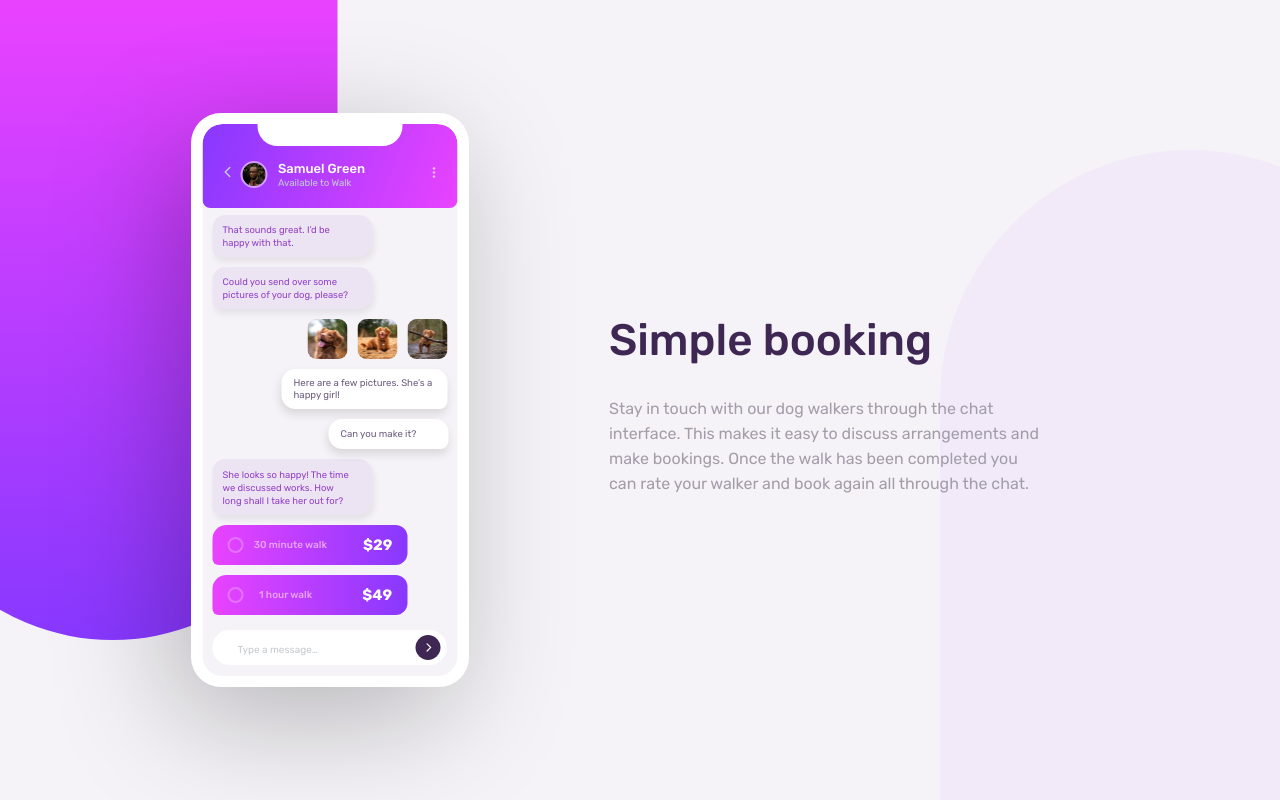
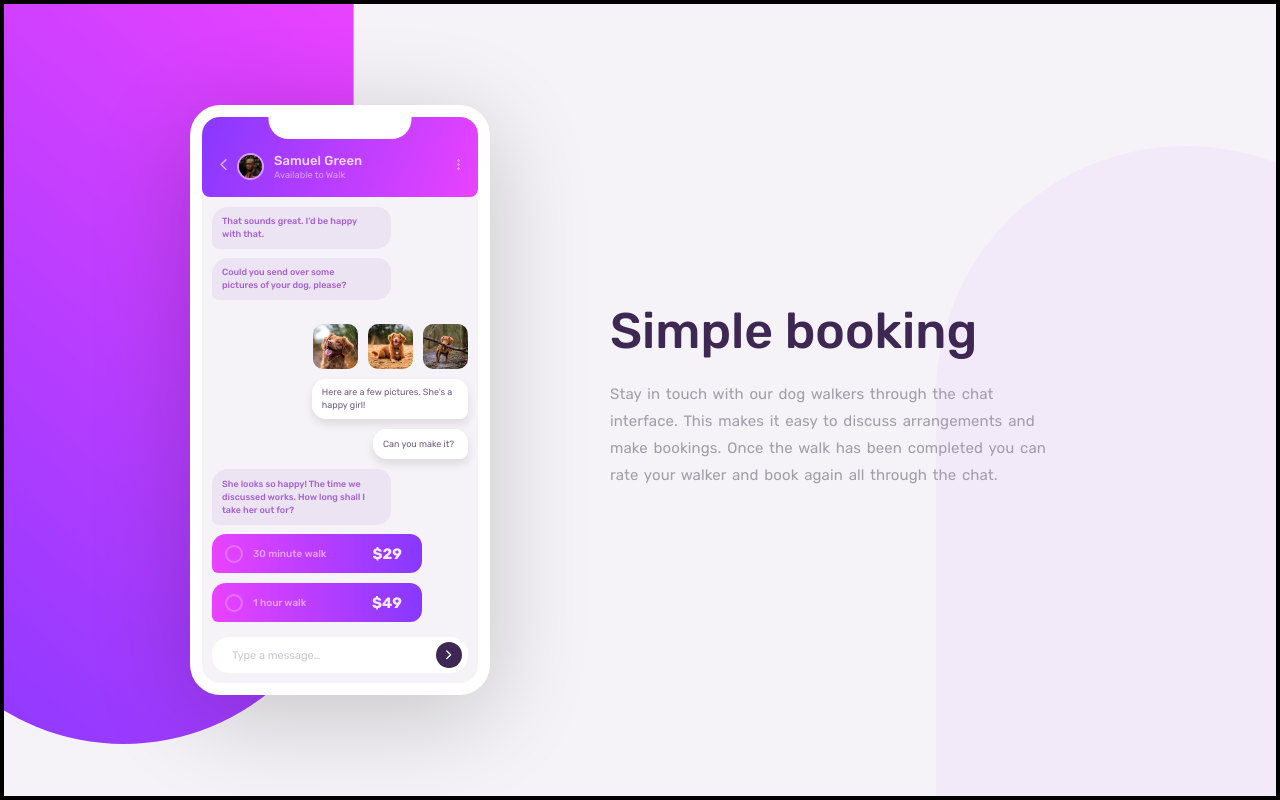
Before and after one commit to Eduardo347387/Chat-app-CSS-illustration, a plain HTML site: page index.html in a window 1280 px wide. Drawn offline with nearby package versions, Linux system fonts and the light colour scheme.

Commit message:
Correccion de html y css

```diff
--- a/css/style.scss
+++ b/css/style.scss
@@ -29,100 +29,101 @@
     --Very_Light_Magenta: hsl(289, 100%, 72%);
 
 }
-
+html{
+    font-size: 62.5%;
+}
 *{
     margin: 0;
     padding: 0;
     box-sizing: border-box;
-}
-
-#elemento-a-ocultar {
-    display: none;
+    transition: all 0.4s ease-in-out;
 }
 
 body{
     font-family: 'Rubik', sans-serif;
 }
 
-main{
+.container{
+    overflow: hidden;
     position: relative;
-    .container{
     display: flex;
     flex-direction: column;
     justify-content: center;
     align-items: center;
+    min-height: 100vh;
     background: var(--Light_Grayish_Violet);
-        .decoration{
+    padding: 7rem 2rem 3rem 2rem;
+    .decoration-top{
         position: absolute;
         top: 0;
         left: 0;
-            background-image: linear-gradient(180deg, var(--Light_Magenta),var(--Light_Violet));
-            width: 220px;
-            height: 570px;
-            border-bottom-right-radius: 260px;
+        background-image: linear-gradient(220deg, var(--Light_Magenta),var(--Light_Violet));
+        width: 19.4rem;
+        height: 54.5rem;
+        border-bottom-right-radius: 26rem;
         z-index: 0;
     }
 
-        .content-phone{
+    .container-phone{
         position: relative;
-            width: 278px;
-            height: 574px;
+        overflow: hidden;
+        width: 28.5rem;
+        height: 59rem;
+        padding: 1.2rem;
         background: var(--White);
-            box-shadow: -18px 30px 120px rgba(0, 0, 0, 0.26);
+        box-shadow: 0rem 2rem 10rem rgba(0, 0, 0, 0.20);
+        border-radius: 3.05rem;
         z-index: 1;
-            margin-top: 70px;
-            overflow: hidden;
-            border-radius: 30px;
-            .pestana{
+
+        .display-barra{
             position:absolute;
-                top: 10px;
+            top:1rem;
             left: 50%;
             transform: translateX(-50%);
-                width: 145px;
-                height: 23px;
+            width: 14.3rem;
+            height: 2.4rem;
             background: var(--White);
-                border-bottom-left-radius: 20px;
-                border-bottom-right-radius: 20px;
-                z-index: 3;
+            border-bottom-left-radius: 2rem;
+            border-bottom-right-radius: 2rem;
+            z-index: 6;
         }
-            .phone{
+
+        .display-phone{
             overflow: hidden;
             position: relative;
-                top: 50%;
-                left: 50%;
-                transform: translate(-50%,-50%);
-                border-radius: 20px;
-                width: 255px;
-                height: 552px;
+            border-radius: 1.8rem;
+            width: 100%;
+            height: 100%;
             .header-phone{
                 position: relative;
                 display: flex;
-                    padding-top: 16px;
-                    justify-content: center;
+                padding: 1.8rem 1.3rem 0 1.3rem;
                 width: 100%;
-                    height: 84px;
-                    border-top-left-radius: 20px;
-                    border-top-right-radius: 20px;
-                    border-bottom-left-radius: 8px;
-                    border-bottom-right-radius: 8px;
+                height: 8rem;
+                border-bottom-left-radius: 0.8rem;
+                border-bottom-right-radius: 0.8rem;
                 background-image: linear-gradient(-70deg, var(--Light_Magenta),var(--Light_Violet));
                 z-index: 5;
                 .header-content{
+                    position: relative;
                     display: flex;
                     align-items: center;
+                    width: 100%;
                     .chevron-button{
-                            margin-right: 5px;
+                        margin-right: 0.5rem;
                         ion-icon{
-                                font-size: 16px;
-                                color: var(--Grayish_Blue);
+                            font-size: 1.7rem;
+                            color: var(--White);
+                            opacity: 0.6;
                         }
                     }
                     .avatar{
-                            margin-right: 10px;
+                        overflow: hidden;
+                        margin-right: 1rem;
                         position: relative;
-                            width: 27px;
-                            height: 27px;
-                            border: 2px solid var(--Pale_Violet);
+                        width: 2.7rem;
+                        height: 2.7rem;
+                        border: 0.2rem solid var(--Pale_Violet);
                         border-radius: 50%;
                         img{
                             position: absolute;
@@ -131,147 +132,147 @@ main{
                             width: 100%;
                             height: 100%;
                             object-fit: cover;
-                                border-radius: 50%;
+
                         }
                     }
                     .content-name{
-                            margin-right: 62px;
-
                         display: flex;
-                            gap: 1px;
+                        row-gap: 0.1rem;
                         flex-direction: column;
-                            h4{
-
-                                font-size: 13px;
+                        flex: 1;
+                        h1{
+                            letter-spacing: 0.01rem;
+                            font-size: 1.3rem;
                             font-weight: 500;
                             color: var(--White);
+                            opacity: 0.8;
                         }
                         span{
-
-                                font-size: 0.6rem;
+                            font-size: 0.93rem;
                             font-weight: 400;
-                                color: var(--Grayish_Blue);
+                            color: var(--Pale_Violet);
                         }
                     }
                     .ellipsis-button{
-                            font-size: 13px;
+                        font-size: 1.3rem;
                         color: var(--White);
+                        opacity: 0.8;
                     }
                 }
             }
 
 
-                .content-body{
+            .body-phone{
+                display: flex;
+                flex-direction: column;
                 z-index: 4;
                 position: absolute;
-                    transform: translateY(-10px);
+                transform: translateY(-1rem);
                 background: var(--Light_Grayish_Violet);
-                    padding-top: 17px;
-                    padding-left: 10px;
-                    padding-right: 10px;
+                padding-top: 2rem;
+                padding-left: 1rem;
+                padding-right: 1rem;
                 width: 100%;
                 height: 100%;
                 .chat-bubble-a{
                     display: flex;
                     align-items: center;
-                        box-shadow: 2px 5px 6px rgba(0, 0, 0, 0.066);
                     background-color: hsla(276, 55%, 52%, 0.091);
-                        width: 160px;
-                        height: 42px;
-                        margin-bottom: 10px;
-                        padding: 5px 20px 5px 10px;
-                        border-top-left-radius: 13px;
-                        border-top-right-radius: 14px;
-                        border-bottom-left-radius: 8px;
-                        border-bottom-right-radius: 15px;
+                    max-width: 22rem;
+                    width: 70%;
+                    height: 4.2rem;
+                    margin-bottom: 0.9rem;
+                    padding: 0.5rem 2rem 0.5rem 1rem;
+                    border-top-left-radius: 1.6rem;
+                    border-top-right-radius: 1.4rem;
+                    border-bottom-left-radius: 0.7rem;
+                    border-bottom-right-radius: 1.5rem;
                     p{
-                        font-size: 0.59rem;
-                        line-height: 13px;
+                        font-size: 0.9rem;
+                        font-weight: 500;
+                        line-height: 1.3rem;
                         color: var(--Moderate_Violet);
+                        opacity: 0.8;
                     }
                     &:nth-child(6){
-                        height: 56px;
+                        height: 5.6rem;
                     }
                 }
-                    .content-imgs{
-
+                .box-imgs{
+                    align-self: flex-end;
                     display: flex;
-                        justify-content: flex-end;
-                        margin-bottom: 10px;
+                    column-gap: 1rem;
+                    margin-top: 1.5rem;
+                    margin-bottom: 1rem;
                     img{
-
-                            margin-left: 10px;
-                            width: 40px;
-                            border-radius: 9px;
+                        width: 4.5rem;
+                        border-radius: 1rem;
                     }
                 }
                 .chat-bubble-b{
+                    align-self: flex-end;
                     position: relative;
-                        width: 166px;
-                        height: 40px;
+                    max-width: 20rem;
+                    width: 61%;
+                    height: 4rem;
                     display: flex;
                     align-items: center;
-                        padding: 0 4px 0 12px;
-                        border-top-left-radius: 14px;
-                        border-top-right-radius: 13px;
-                        border-bottom-left-radius: 14px;
-                        border-bottom-right-radius: 8px;
-                        margin-bottom: 10px;
-                        transform: translateX(69px);
+                    padding: 0 0.6rem 0 1rem;
+                    border-top-left-radius: 1.4rem;
+                    border-top-right-radius: 1.3rem;
+                    border-bottom-left-radius: 1.4rem;
+                    border-bottom-right-radius: 0.8rem;
+                    margin-bottom: 1rem;
                     background: var(--White);
-                        box-shadow: -1px 5px 10px rgba(0, 0, 0, 0.123);
+                    box-shadow: 0 0.5rem 1rem rgba(0, 0, 0, 0.10);
                     p{
-                        line-height: 12px;
-                        text-align: left;
-                        font-size: 0.6rem;
+                        line-height: 1.3rem;
+                        font-size: 0.9rem;
                         color: var(--Desaturated_Dark_Violet);
                     }
                     &:nth-child(5){
-                            width: 120px;
-                            height: 30px;
-                            transform: translateX(116px);
+                        max-width: 9.5rem;
+                        width: 39%;
+                        height: 3rem;
+
                     }
-
                 }
                 .content-opcion{
                     .option-bubble{
                         display: flex;
                         align-items: center;
-                            justify-content: center;
-                            width:  195px;
-                            height: 40px;
-                            border-top-right-radius: 12px;
-                            border-bottom-right-radius: 12px;
-                            border-top-left-radius: 14px;
-                            border-bottom-left-radius: 6px;
+                        padding-left: 1.3rem;
+                        width:  82%;
+                        height: 3.9rem;
+                        border-top-right-radius: 1.2rem;
+                        border-bottom-right-radius: 1.2rem;
+                        border-top-left-radius: 1.4rem;
+                        border-bottom-left-radius: 0.6rem;
                         background-image: linear-gradient(90deg, var(--Light_Magenta),var(--Light_Violet));
-                            margin-bottom: 10px;
-                            color: var(--White);
+                        margin-bottom: 1rem;
                         .circle{
                             border-radius: 50%;
-                                width: 16px;
-                                height: 16px;
-                                border: 2px solid var(--Very_Light_Magenta);
-                                margin-right: 10px;
+                            width: 1.8rem;
+                            height: 1.8rem;
+                            border: 0.2rem solid var(--Very_Light_Magenta);
+                            margin-right: 1rem;
                         }
                         .description{
-                                margin-right: 36px;
-                                font-size: 10px;
+                            flex: 1;
+                            font-size: 1rem;
                             color: hsl(289, 83%, 80%);
                             font-weight: 500;
                         }
                         .price{
-                                font-size: 15px;
 
+                            padding-right: 2rem;
+                            font-size: 1.5rem;
+                            font-weight: 700;
+                            color: var(--White);
+                            opacity: 0.9;
                         }
                         &:nth-child(2){
-                                margin-bottom: 15px;
-                                .circle{
-                                    margin-right: 15px;
-                                }
-                                .description{
-                                    margin-right: 50px;
-                                }
+                            margin-bottom: 1.5rem;
                         }
                     }
                 }
@@ -279,27 +280,28 @@ main{
                     display: flex;
                     align-items: center;
                     background-color: var(--White);
-                        width: 234px;
-                        height: 35px;
+                    width: 100%;
+                    height: 3.6rem;
                     border-radius: 17px;
                     color: var(--Grayish_Blue);
+
                     span{
-                            margin-right: 98px;
-                            font-size: 10px;
-                            margin-left: 25px;
-                            margin-top: 4px;
+                        flex: 1;
+                        font-size: 1.1rem;
+                        padding: 0 9.5rem 0 2rem;
                     }
                     button{
                         background: var(--Very_Dark_Desaturated_Violet);
                         border-radius: 50%;
                         border: none;
-                            width: 25px;
-                            height: 25px;
+                        width: 2.6rem;
+                        height: 2.6rem;
                         display: flex;
                         justify-content: center;
                         align-items: center;
+                        margin-right: 0.6rem;
                         ion-icon{
-                                font-size: 0.8rem;
+                            font-size: 1.35rem;
                             color: var(--White);
 
                         }
@@ -308,72 +310,95 @@ main{
             }
         }
     }
-        .content-text{
+    .box-texts{
         display: flex;
         flex-direction: column;
         justify-content: center;
-            align-items: center;
         h1{
             text-align: center;
-                margin-top: 70px;
+            margin-top: 6rem;
             color:var(--Very_Dark_Desaturated_Violet);
-                font-size: 38px;
+            font-size: 3.6rem;
             font-weight: 500;
         }
         p{
+            margin-top: 1.6rem;
+            margin-bottom: 1rem;
             max-width: 480px;
-                padding: 0 40px;
-                line-height: 25px;
-                font-size: 15px;
+            padding: 0 3.5rem;
+            line-height: 2.3rem;
+            font-size: 1.3rem;
             color: var(--Dark_Grayish_Violet);
-                margin-top: 30px;
-                margin-bottom: 60px;
             text-align: center ;
         }
 
     }
+
+}
+
+@media(min-width:426px){
+    html{
+        font-size: 69%;
+    }
+    .container{
+        .container-phone{
+            max-width: 40rem;
+            width: 72%;
+
+        }
+        .box-texts{
+            h1{
+                font-size: 4.4rem;
+            }
+            p{
+                padding-right: 4rem;
+                letter-spacing: 0.01rem;
+                font-size: 1.5rem;
             }
         }
 
-@media (min-width:1000px){
-    main{
+    }
+}
+
+@media (min-width:825px){
+    html{
+        font-size: 62.5%;
+    }
     .container{
-            position: relative;
-            overflow: hidden;
+        border: 4px solid;
+        padding-top: 3rem;
         flex-direction: row;
-            width: 100%;
-            height: 100vh;
-            .decoration{
-                transform: translateX(-25%);
-                height: 640px;
-                width: 450px;
+        column-gap: 4rem;
+        .decoration-top{
+            transform: translateX(-24%);
+            height: 74rem;
+            width: 43rem;
             border-bottom-left-radius: 260px;
         }
-            .decoration1{
+        .decoration-bottom{
             position: absolute;
             bottom: 0;
-                right: -160px;
+            right: -16rem;
             background:hsla(276, 100%, 81%, 0.103);
-                width: 500px;
-                height: 650px;
+            width: 50rem;
+            height: 65rem;
             border-top-left-radius: 260px;
             border-top-right-radius: 260px;
             z-index: 0;
         }
-            .content-phone{
-                margin: unset;
-                margin-right: 140px;
+        .container-phone{
+            width: 30rem;
         }
-            .content-text{
-                margin: unset;
+        .box-texts{
             z-index: 1;
-                align-items: start;
             h1{
-                    font-size: 44px;
-                    font-weight: 500;
+                margin-top: 0;
+                font-size: 5rem;
             }
             p{
-                    font-size: 16px;
+                margin-top: 2rem;
+                line-height: 2.7rem;
+                word-spacing: 0.2rem;
             }
             h1,p{
                 text-align: left;
@@ -384,4 +409,11 @@ main{
     }
 }
 
+@media(min-width:1024px){
+    .container{
+        column-gap: 12rem;
+        .decoration-top{
+            width: 46rem;
         }
+    }
+}
--- a/index.html
+++ b/index.html
@@ -10,15 +10,15 @@
   <link rel="stylesheet" href="css/style.css">
 </head>
 <body>
-  <main>
-    <section class="container">
-      <div class="decoration"></div>
-      <div class="decoration1"></div>
+  <main class="container">
+    <!-- Decoradores -->
+    <div class="decoration-top"></div>
+    <div class="decoration-bottom"></div>
 
-      <div class="content-phone">
-        <div class="pestana" ></div>
-        <div class="phone">
-
+    <!-- Objet Phone -->
+    <div class="container-phone">
+      <div class="display-barra" ></div>
+      <div class="display-phone">
         <div class="header-phone">
           <div class="header-content">
             <div class="chevron-button">
@@ -28,18 +28,16 @@
               <img src="./images/avatar.jpg" alt="Avatar">
             </div>
             <div class="content-name">
-                <h4>Samuel Green</h4><span>Available to Walk</span>
+              <h1>Samuel Green</h1><span>Available to Walk</span>
             </div>
 
             <div class="ellipsis-button">
               <ion-icon name="ellipsis-vertical-outline"></ion-icon>
             </div>
           </div>
-
-
         </div>
 
-          <div class="content-body">
+        <div class="body-phone">
           <div class="chat-bubble-a">
             <p>That sounds great. I’d be happy with that.</p>
           </div>
@@ -48,10 +46,10 @@
             <p>Could you send over some pictures of your dog, please?</p>
           </div>
 
-            <div class="content-imgs">
-              <img src="./images/dog-image-1.jpg" alt="">
-              <img src="./images/dog-image-2.jpg" alt="">
-              <img src="./images/dog-image-3.jpg" alt="">
+          <div class="box-imgs">
+            <img src="./images/dog-image-1.jpg" alt="images-dog">
+            <img src="./images/dog-image-2.jpg" alt="images-dog">
+            <img src="./images/dog-image-3.jpg" alt="images-dog">
           </div>
 
           <div class="chat-bubble-b">
@@ -67,14 +65,14 @@
           <div class="content-opcion">
             <div class="option-bubble">
               <div class="circle"></div>
-                <h5 class="description">30 minute walk</h5>
-                <h1 class="price">$29</h1>
+              <p class="description">30 minute walk</p>
+              <p class="price">&dollar;29</p>
             </div>
 
             <div class="option-bubble">
               <div class="circle"></div>
-                <h5 class="description">1 hour walk</h5>
-                <h1 class="price">$49</h1>
+              <p class="description">1 hour walk</p>
+              <p class="price">&dollar;49</p>
             </div>
           </div>
 
@@ -85,17 +83,14 @@
         </div>
 
       </div>
-
     </div>
 
-      <div class="content-text" >
-
-        <h1>Simple booking</h1>
-        <p>Stay in touch with our dog walkers through the chat interface. This makes it easy to
+    <!-- Section Info -->
+    <section class="box-texts" >
+      <h1 class="title">Simple booking</h1>
+      <p class="paragraph">Stay in touch with our dog walkers through the chat interface. This makes it easy to
       discuss arrangements and make bookings. Once the walk has been completed you can rate
       your walker and book again all through the chat.</p>
-      </div>
-
     </section>
   </main>
 
```
Also changed, not shown: css/style.css, 1 other file. Lines whose indentation alone changed are shown as unchanged.
